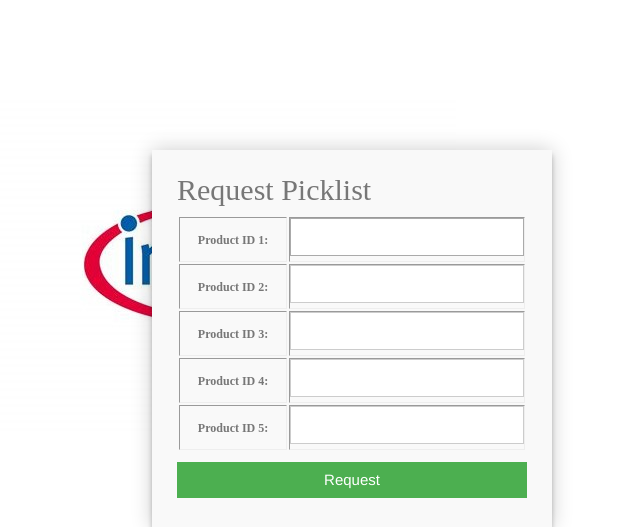
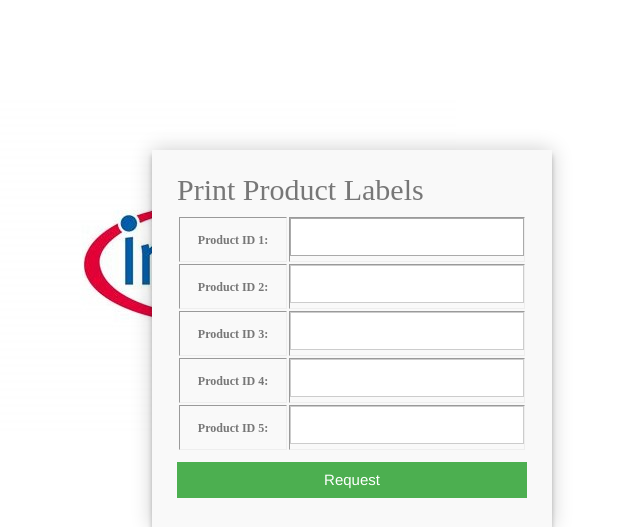
Before and after one commit to Shaun2h/Capstone_Chatbot, a Django app: page /picklists/print5 in a window 1280 px wide. Shown: the top 527 px of the page, without its empty margins (288-928 px from the left). Run offline with Django 3.2, Linux system fonts and the light colour scheme.

Commit message:
updated mislablled forms

```diff
--- a/showcase/guides/templates/guideview.html
+++ b/showcase/guides/templates/guideview.html
@@ -99,7 +99,7 @@ function goBack() {
                         </table>
 
                   <form id="contact" action="" method="POST">
-                      <h3>Product Scan</h3>
+                      <h3>Scan Products</h3>
                         {% csrf_token %}
                         {{error_msg}}
                         <table border="1">
--- a/showcase/guides/views.py
+++ b/showcase/guides/views.py
@@ -66,7 +66,7 @@ def prID(request):
             error = "ERROR"
 
     # returns a simple form allowing manual entry, or scanned entry.
-    context = {"form": PrIdForm, "error_msg": error, "typing": "Information Request"}
+    context = {"form": PrIdForm, "error_msg": error, "typing": "Scan Pick List"}
     return HttpResponse(render(request, "request.html", context=context))
 
 
--- a/showcase/picklistdb/views.py
+++ b/showcase/picklistdb/views.py
@@ -12,7 +12,7 @@ CDN_URL = "http://127.0.0.1:8000/picklists/"
 
 def request_print3(request):
     error = ""
-    context = {"form": Forceprint3, "error_msg": error, "typing": "Request Picklist"}
+    context = {"form": Forceprint3, "error_msg": error, "typing": "Print Shipping Labels"}
     if request.method == "POST":
         question = Forceprint3(request.POST)
 
@@ -37,7 +37,7 @@ def request_print3(request):
 
 def request_print5(request):
     error = ""
-    context = {"form": Forceprint5, "error_msg": error, "typing": "Request Picklist"}
+    context = {"form": Forceprint5, "error_msg": error, "typing": "Print Product Labels"}
     if request.method == "POST":
         question = Forceprint5(request.POST)
 
```
